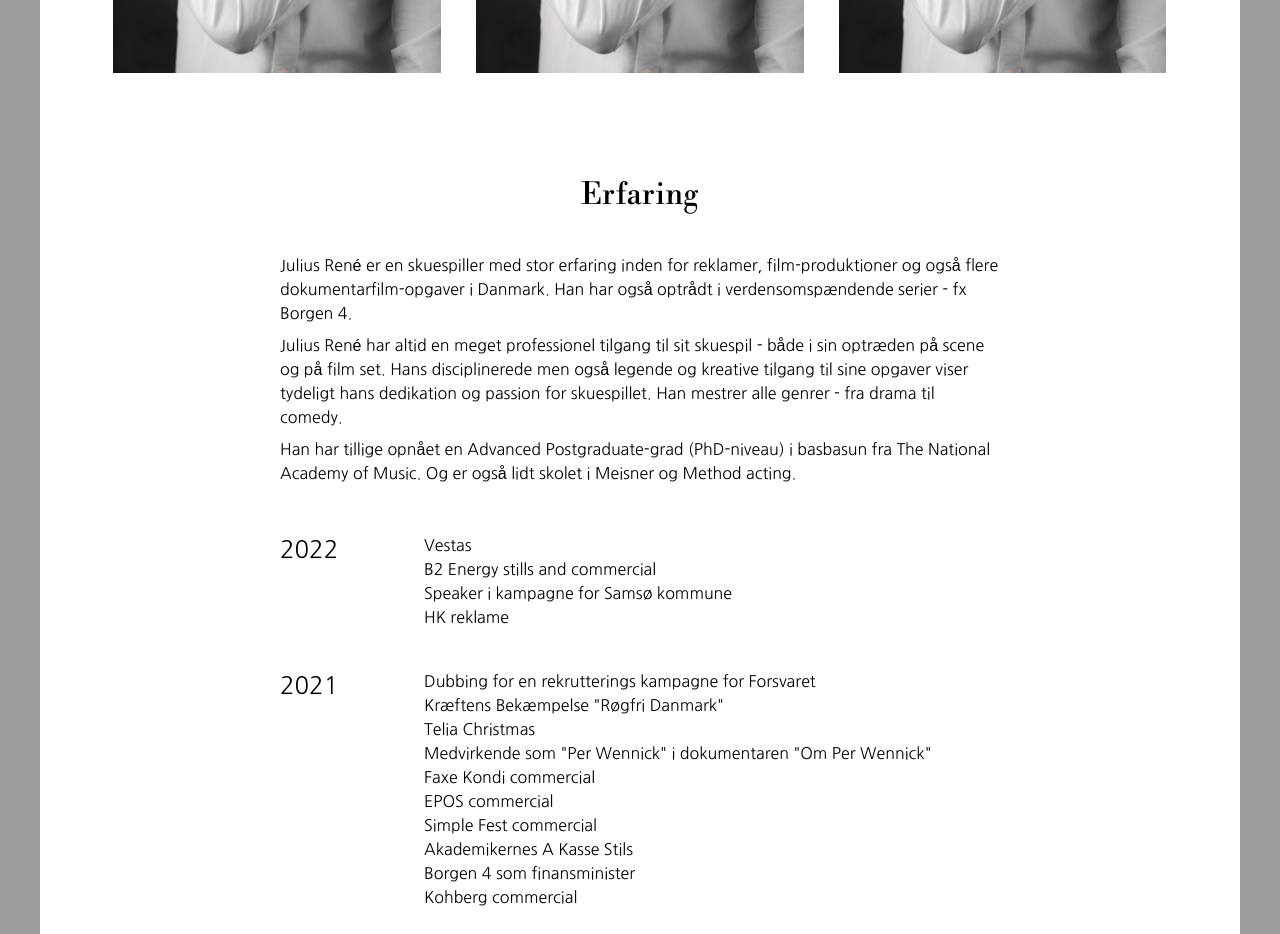
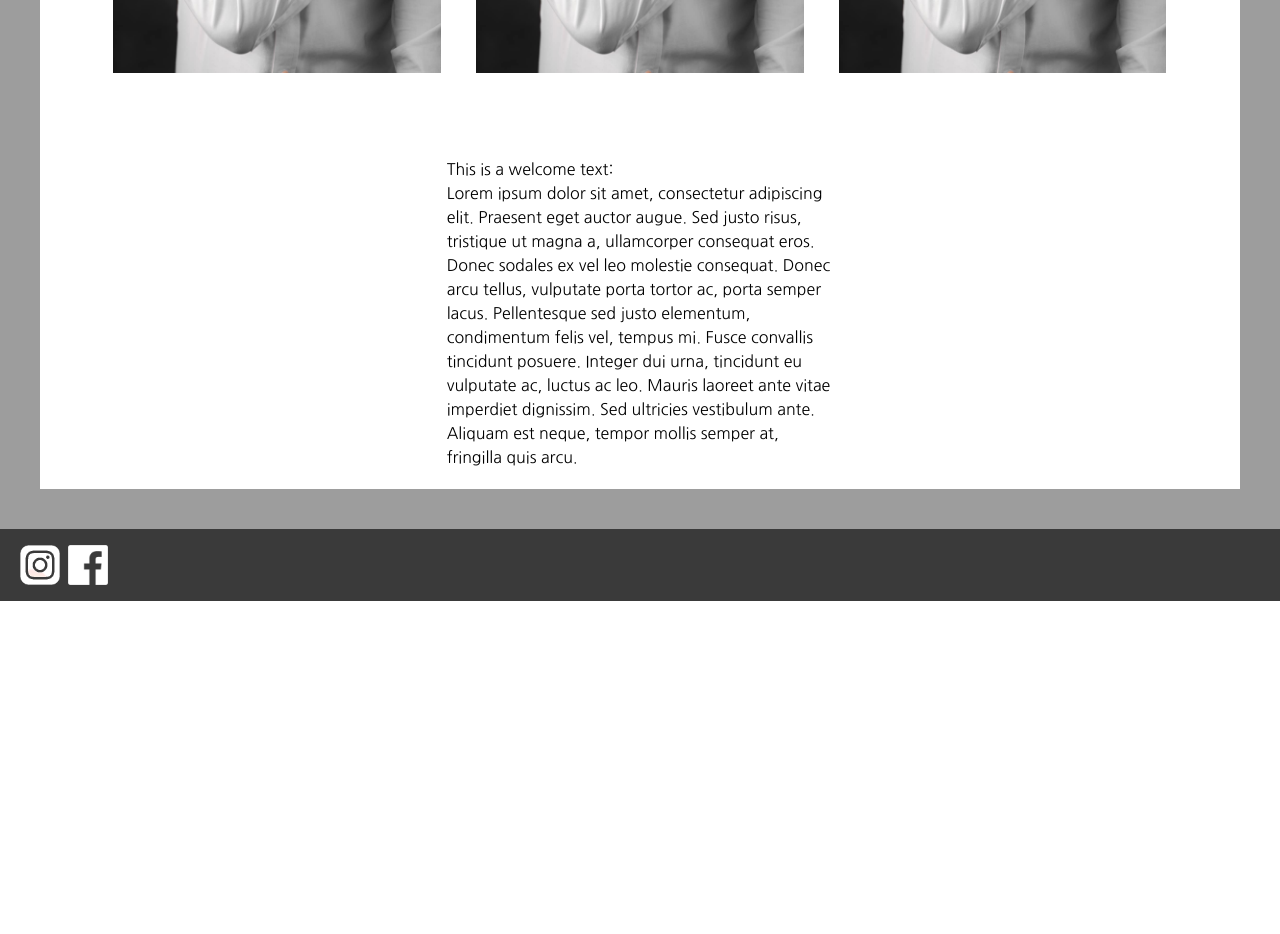
Before and after one commit to Claudiu-Ionel/rene-website, a Next.js app: page / in a window 1280 px wide. Shown: the part 1960-2894 px from the top of the page. After the commit the page ends 2561 px from the top, so only its background shows below. Built offline with nearby package versions, Linux system fonts and the light colour scheme.

Commit message:
Removed Experience from main.js, replaced it with Welcome txt instead

```diff
--- a/app/page.js
+++ b/app/page.js
@@ -1,6 +1,5 @@
 "use client";
 import { useState } from "react";
-import Experience from "./Components/Experience";
 import Gallery from "./Components/Gallery";
 import ImageModal from "./Components/ImageModal";
 import { galleryImages } from "./data/data";
@@ -25,7 +24,22 @@ export default function Home() {
         limit={6}
         setModalImageGallery={setModalImageGallery}
       />
-      <Experience />
+      <div className="w-full bg-white p-5 flex justify-center font-secondary">
+        <div className="w-1/3">
+          <h2>This is a welcome text:</h2>
+          <p>
+            Lorem ipsum dolor sit amet, consectetur adipiscing elit. Praesent
+            eget auctor augue. Sed justo risus, tristique ut magna a,
+            ullamcorper consequat eros. Donec sodales ex vel leo molestie
+            consequat. Donec arcu tellus, vulputate porta tortor ac, porta
+            semper lacus. Pellentesque sed justo elementum, condimentum felis
+            vel, tempus mi. Fusce convallis tincidunt posuere. Integer dui urna,
+            tincidunt eu vulputate ac, luctus ac leo. Mauris laoreet ante vitae
+            imperdiet dignissim. Sed ultricies vestibulum ante. Aliquam est
+            neque, tempor mollis semper at, fringilla quis arcu.
+          </p>
+        </div>
+      </div>
     </>
   );
 }
```
